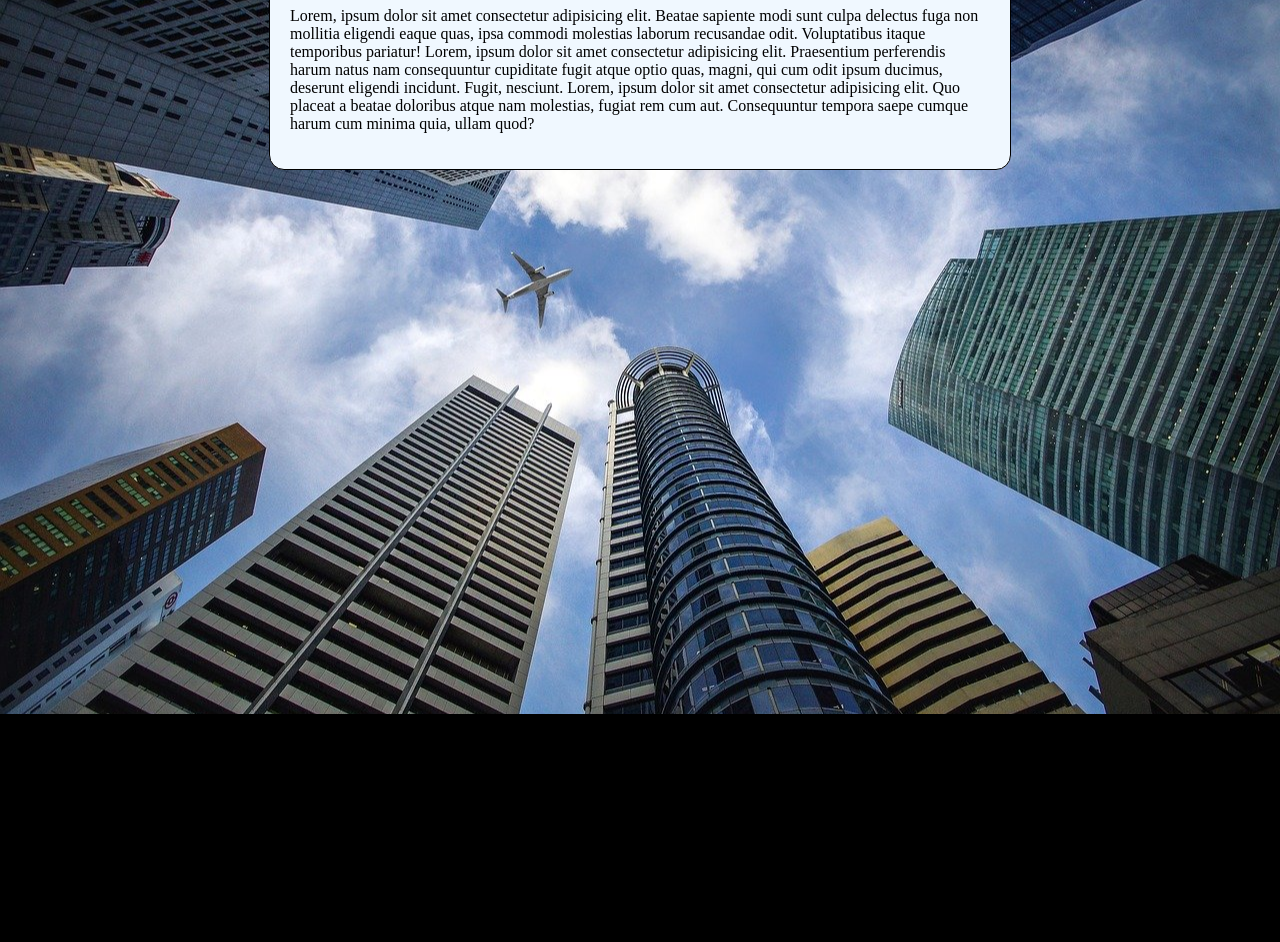
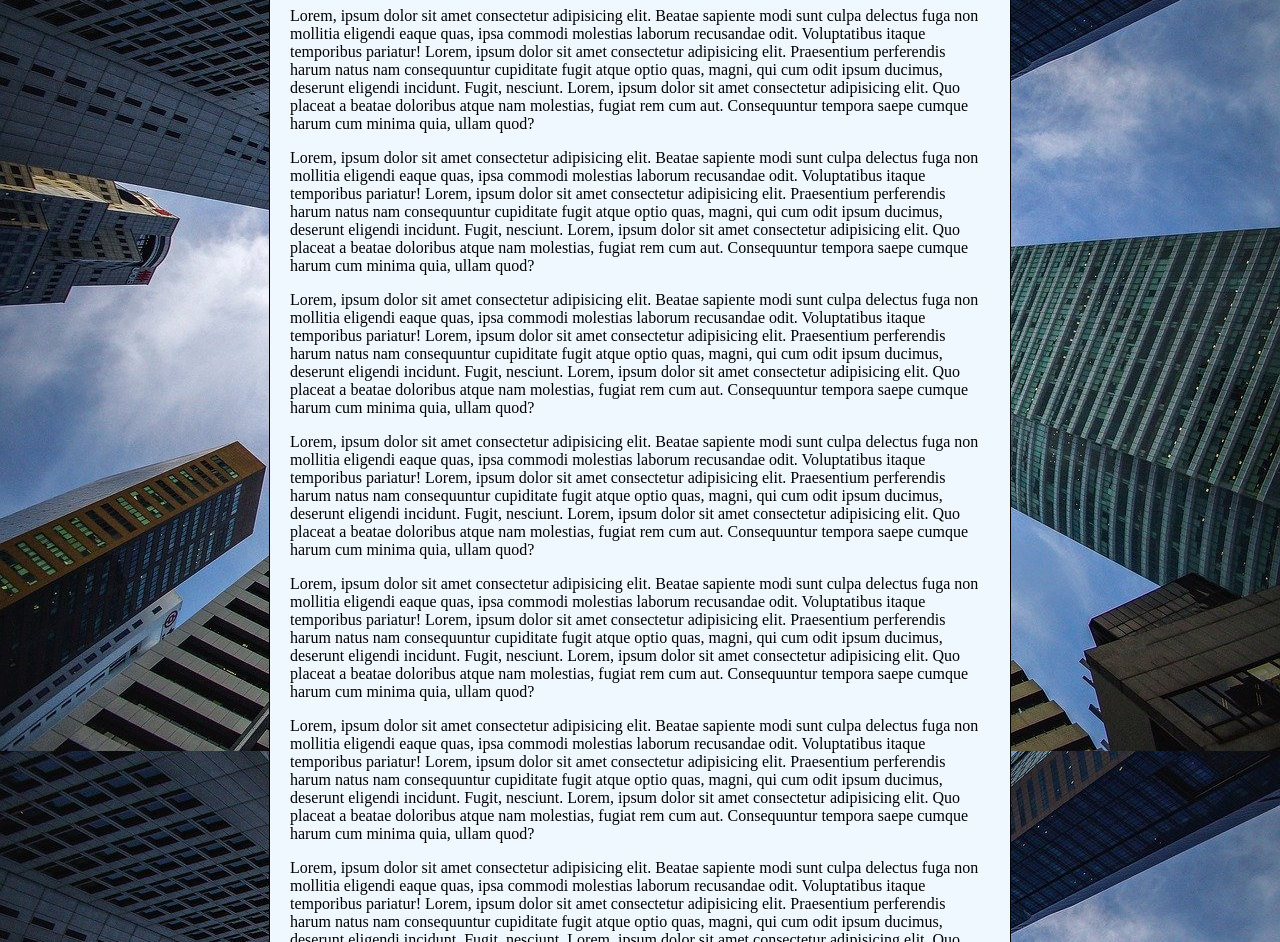
Before and after one commit to matheusales1/html-css, a plain HTML site: page ex022/fundo005.html in a window 1280 px wide. Shown: the part 102-1044 px from the top of the page. Before the commit the page ends 816 px from the top, so only its background shows below. Drawn offline with Linux system fonts and the light colour scheme.

Commit message:
atualizando exercicio 22

```diff
--- a/ex022/fundo005.html
+++ b/ex022/fundo005.html
@@ -4,19 +4,27 @@
     <meta charset="UTF-8">
     <meta http-equiv="X-UA-Compatible" content="IE=edge">
     <meta name="viewport" content="width=device-width, initial-scale=1.0">
-    <title>Document</title>
+    <title>Fundo fixo de tela</title>
     <style>
         body{
             height: 100vh;
+             background: black url('imagens/wallpaper002.jpg') center center no-repeat fixed;
+            background-size: cover;
+/*
             background-color: rgb(0, 0, 0);
             background-image: url('imagens/wallpaper002.jpg');
             background-position: center center;
-            background-repeat: no-repeat;
+            background-repeat: repeat;
             background-size: cover;
+            background-attachment: fixed;*/
         }
+
+
+
+
         main {
             background-color: aliceblue;
-            width: 700px;
+            max-width: 700px;
             padding: 20px;
             margin: auto;
             border:1px solid black;
@@ -33,6 +41,13 @@
     <main>
        <h1>Teste de imagem de fundo</h1>
           <p>Lorem, ipsum dolor sit amet consectetur adipisicing elit. Beatae sapiente modi sunt culpa delectus fuga non mollitia eligendi eaque quas, ipsa commodi molestias laborum recusandae odit. Voluptatibus itaque temporibus pariatur! Lorem, ipsum dolor sit amet consectetur adipisicing elit. Praesentium perferendis harum natus nam consequuntur cupiditate fugit atque optio quas, magni, qui cum odit ipsum ducimus, deserunt eligendi incidunt. Fugit, nesciunt. Lorem, ipsum dolor sit amet consectetur adipisicing elit. Quo placeat a beatae doloribus atque nam molestias, fugiat rem cum aut. Consequuntur tempora saepe cumque harum cum minima quia, ullam quod?</p>
+          <p>Lorem, ipsum dolor sit amet consectetur adipisicing elit. Beatae sapiente modi sunt culpa delectus fuga non mollitia eligendi eaque quas, ipsa commodi molestias laborum recusandae odit. Voluptatibus itaque temporibus pariatur! Lorem, ipsum dolor sit amet consectetur adipisicing elit. Praesentium perferendis harum natus nam consequuntur cupiditate fugit atque optio quas, magni, qui cum odit ipsum ducimus, deserunt eligendi incidunt. Fugit, nesciunt. Lorem, ipsum dolor sit amet consectetur adipisicing elit. Quo placeat a beatae doloribus atque nam molestias, fugiat rem cum aut. Consequuntur tempora saepe cumque harum cum minima quia, ullam quod?</p>
+          <p>Lorem, ipsum dolor sit amet consectetur adipisicing elit. Beatae sapiente modi sunt culpa delectus fuga non mollitia eligendi eaque quas, ipsa commodi molestias laborum recusandae odit. Voluptatibus itaque temporibus pariatur! Lorem, ipsum dolor sit amet consectetur adipisicing elit. Praesentium perferendis harum natus nam consequuntur cupiditate fugit atque optio quas, magni, qui cum odit ipsum ducimus, deserunt eligendi incidunt. Fugit, nesciunt. Lorem, ipsum dolor sit amet consectetur adipisicing elit. Quo placeat a beatae doloribus atque nam molestias, fugiat rem cum aut. Consequuntur tempora saepe cumque harum cum minima quia, ullam quod?</p>
+          <p>Lorem, ipsum dolor sit amet consectetur adipisicing elit. Beatae sapiente modi sunt culpa delectus fuga non mollitia eligendi eaque quas, ipsa commodi molestias laborum recusandae odit. Voluptatibus itaque temporibus pariatur! Lorem, ipsum dolor sit amet consectetur adipisicing elit. Praesentium perferendis harum natus nam consequuntur cupiditate fugit atque optio quas, magni, qui cum odit ipsum ducimus, deserunt eligendi incidunt. Fugit, nesciunt. Lorem, ipsum dolor sit amet consectetur adipisicing elit. Quo placeat a beatae doloribus atque nam molestias, fugiat rem cum aut. Consequuntur tempora saepe cumque harum cum minima quia, ullam quod?</p>
+          <p>Lorem, ipsum dolor sit amet consectetur adipisicing elit. Beatae sapiente modi sunt culpa delectus fuga non mollitia eligendi eaque quas, ipsa commodi molestias laborum recusandae odit. Voluptatibus itaque temporibus pariatur! Lorem, ipsum dolor sit amet consectetur adipisicing elit. Praesentium perferendis harum natus nam consequuntur cupiditate fugit atque optio quas, magni, qui cum odit ipsum ducimus, deserunt eligendi incidunt. Fugit, nesciunt. Lorem, ipsum dolor sit amet consectetur adipisicing elit. Quo placeat a beatae doloribus atque nam molestias, fugiat rem cum aut. Consequuntur tempora saepe cumque harum cum minima quia, ullam quod?</p>
+          <p>Lorem, ipsum dolor sit amet consectetur adipisicing elit. Beatae sapiente modi sunt culpa delectus fuga non mollitia eligendi eaque quas, ipsa commodi molestias laborum recusandae odit. Voluptatibus itaque temporibus pariatur! Lorem, ipsum dolor sit amet consectetur adipisicing elit. Praesentium perferendis harum natus nam consequuntur cupiditate fugit atque optio quas, magni, qui cum odit ipsum ducimus, deserunt eligendi incidunt. Fugit, nesciunt. Lorem, ipsum dolor sit amet consectetur adipisicing elit. Quo placeat a beatae doloribus atque nam molestias, fugiat rem cum aut. Consequuntur tempora saepe cumque harum cum minima quia, ullam quod?</p>
+          <p>Lorem, ipsum dolor sit amet consectetur adipisicing elit. Beatae sapiente modi sunt culpa delectus fuga non mollitia eligendi eaque quas, ipsa commodi molestias laborum recusandae odit. Voluptatibus itaque temporibus pariatur! Lorem, ipsum dolor sit amet consectetur adipisicing elit. Praesentium perferendis harum natus nam consequuntur cupiditate fugit atque optio quas, magni, qui cum odit ipsum ducimus, deserunt eligendi incidunt. Fugit, nesciunt. Lorem, ipsum dolor sit amet consectetur adipisicing elit. Quo placeat a beatae doloribus atque nam molestias, fugiat rem cum aut. Consequuntur tempora saepe cumque harum cum minima quia, ullam quod?</p>
+
         </main>
 
 
```
